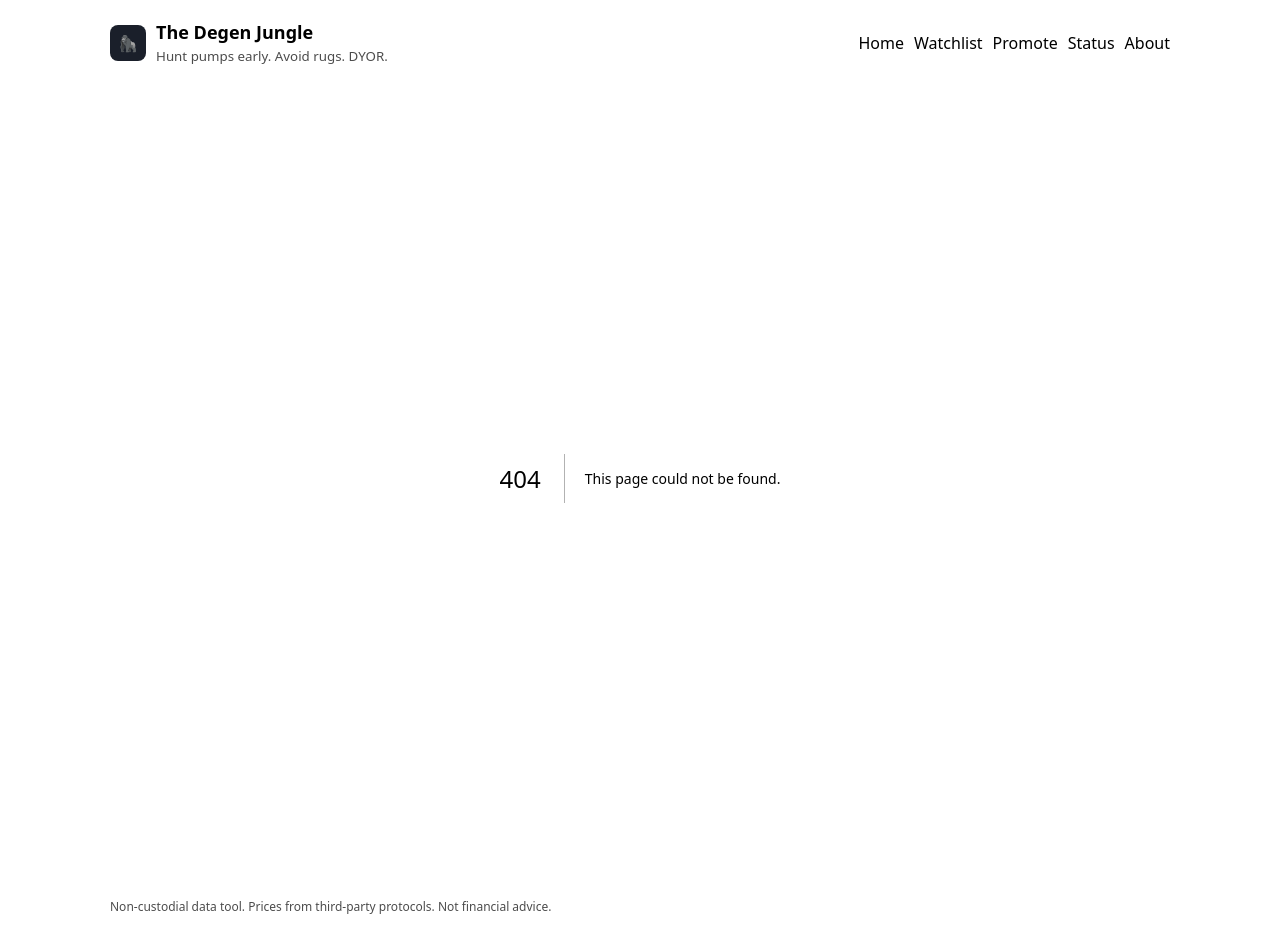
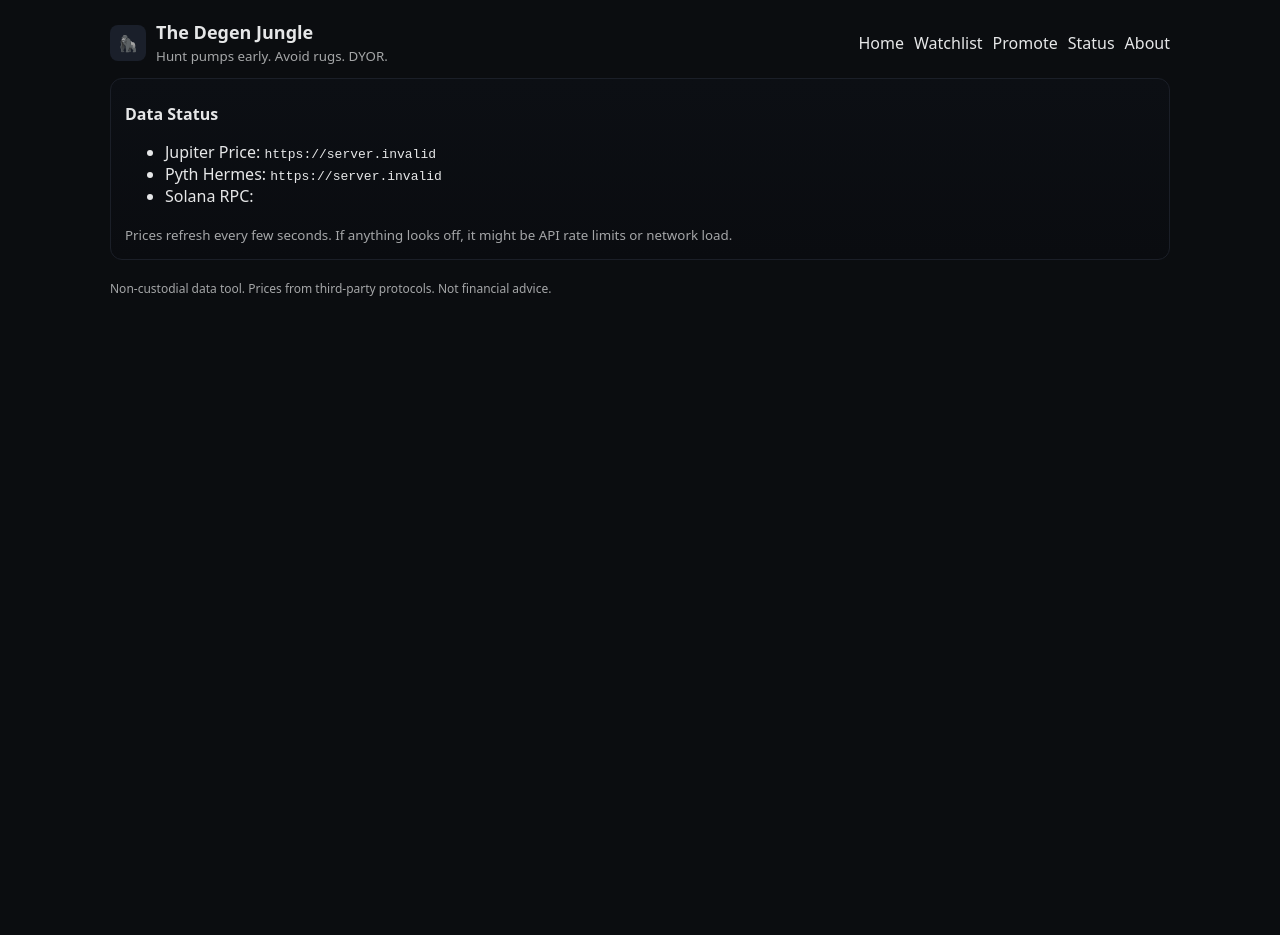
Before and after one commit to RedMachine124/degen-jungle, a Next.js app: page /status in a window 1280 px wide. Before the commit this address had no page. After the commit the page ends 800 px from the top, so only its background shows below. Built offline with nearby package versions, Linux system fonts and the light colour scheme; no server answers.

Commit message:
Create page.tsx

```diff
--- /dev/null
+++ b/src/app/status/page.tsx
@@ -0,0 +1,19 @@
+export default function StatusPage() {
+  const jup = process.env.NEXT_PUBLIC_JUPITER_PRICE_URL;
+  const pyth = process.env.NEXT_PUBLIC_PYTH_HERMES_URL;
+  const rpc = process.env.NEXT_PUBLIC_SOLANA_RPC;
+
+  return (
+    <main className="grid">
+      <section className="card">
+        <h2>Data Status</h2>
+        <ul>
+          <li>Jupiter Price: <code>{jup}</code></li>
+          <li>Pyth Hermes: <code>{pyth}</code></li>
+          <li>Solana RPC: <code>{rpc}</code></li>
+        </ul>
+        <small>Prices refresh every few seconds. If anything looks off, it might be API rate limits or network load.</small>
+      </section>
+    </main>
+  );
+}
```
